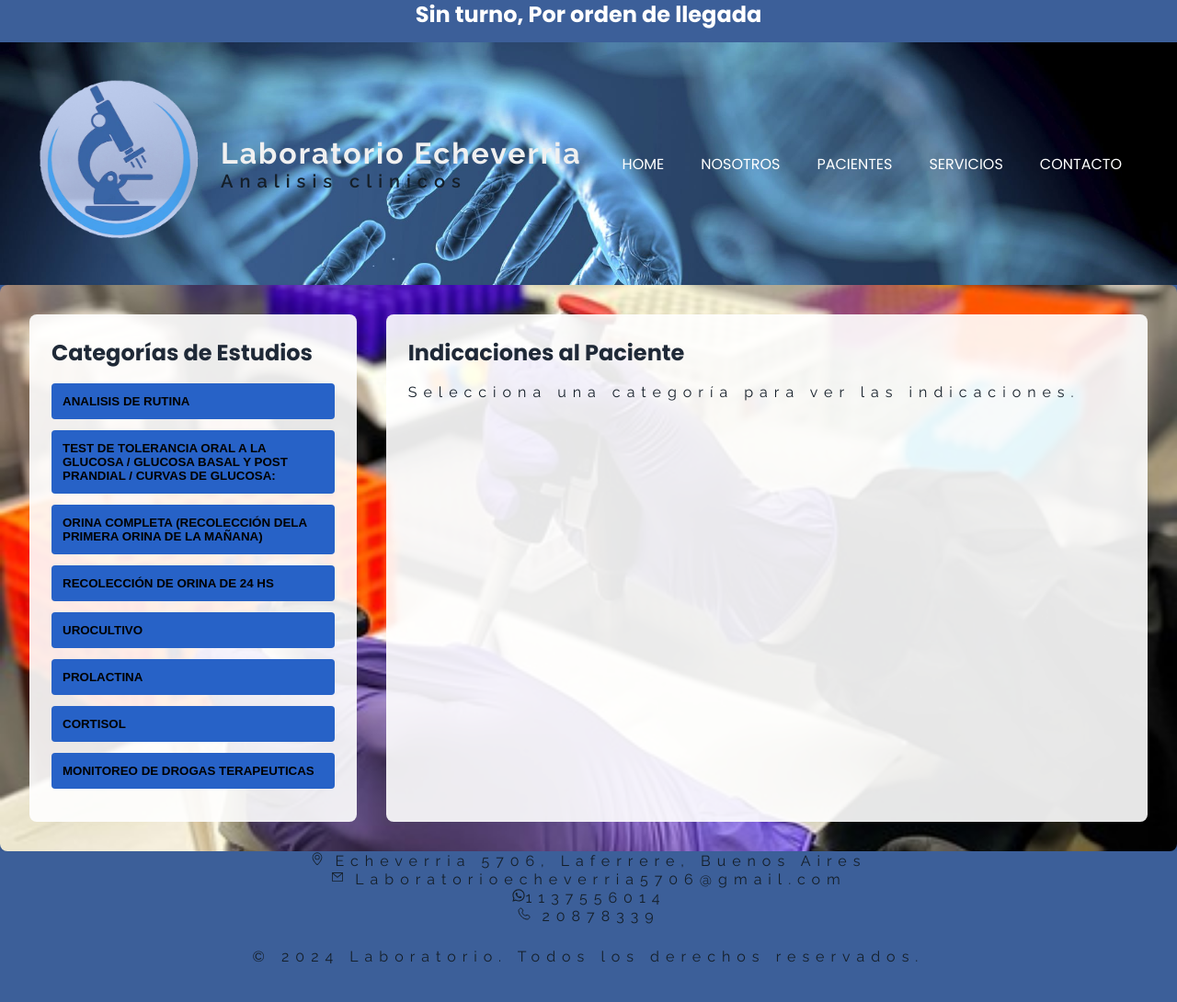
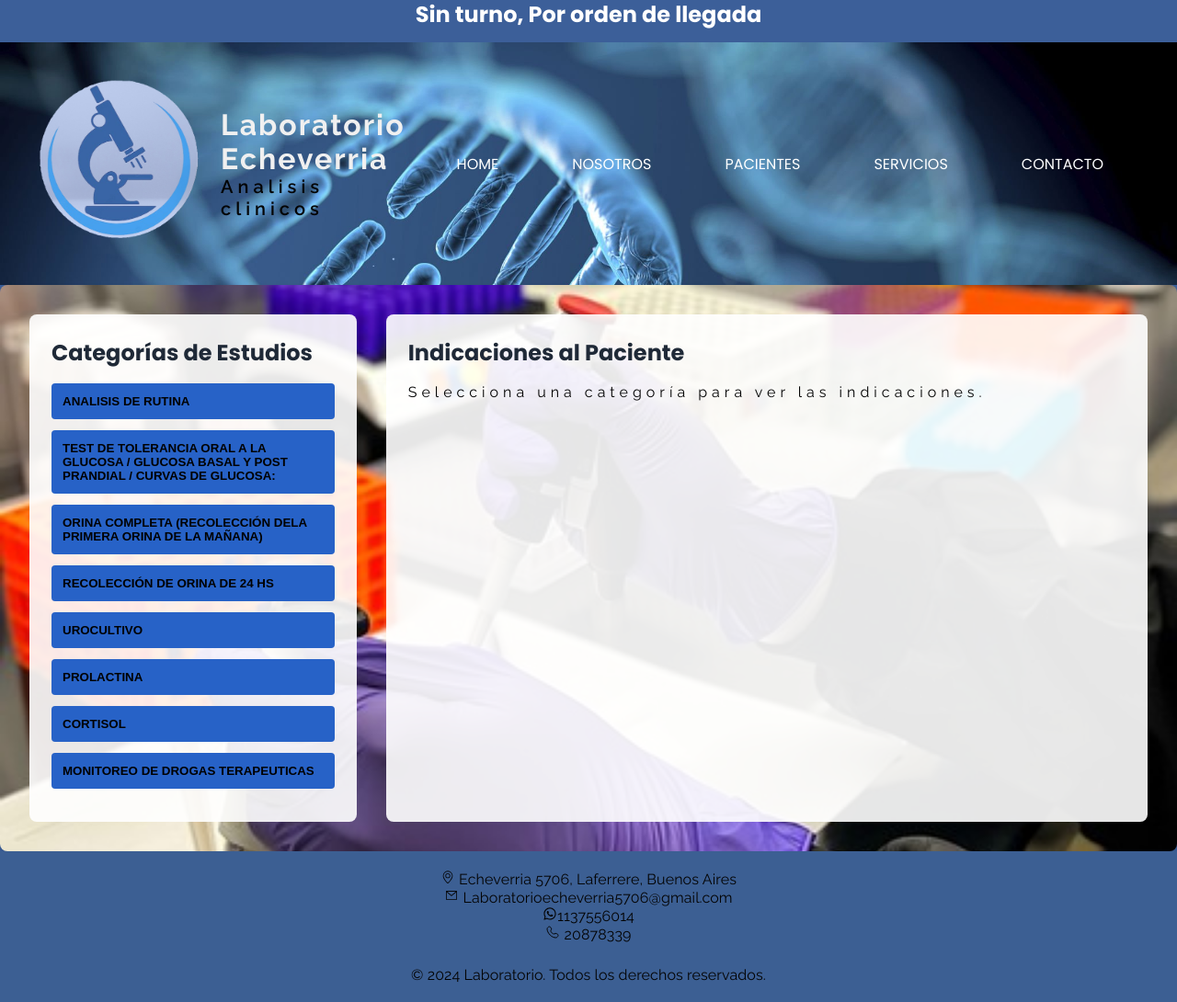
Before and after one commit to JMsanchez4920/laboratorio2024., a plain HTML site: page PACIENTES.html in a window 1280 px wide. Shown: the whole page at 92% size. Before the commit the page ends 1050 px from the top, so only its background shows below. Drawn offline with Linux system fonts and the light colour scheme.

Commit message:
Update PACIENTES.CSS

```diff
--- a/css/PACIENTES.CSS
+++ b/css/PACIENTES.CSS
@@ -27,6 +27,35 @@ justify-content: space-between;
     color: #ffffff;
 }
 
+.purple-banner svg {
+    margin-right: 10px; /* Ajusta el valor según necesites */
+}
+
+
+.navbar{
+    list-style: none;
+  }
+
+  .navbar li{
+    display: inline-block;
+    padding: 0 20px;
+
+  }
+
+  .navbar li:hover{
+    transform: scale(1.2);
+  }
+
+  .navbar a{
+    font-size: 700;
+    color: #ffffff;
+    text-decoration: none;
+  }
+
+  .navbar a:hover{
+    color: #d31717
+  }
+
   nav ul {
   list-style: none;
   display: flex;
@@ -34,11 +63,6 @@ display: flex;
 
   nav li {
   margin: 0 20px;
-}
-
-nav a {
-text-decoration: none;
-color: #ffffff;
   }
 
 }
@@ -59,6 +83,12 @@ header {
 
 header img {
     width: 200px;
+}
+
+header img:hover{ /*brillito de logo*/
+    transition:  all 0.2s ease;
+    filter: brightness(130%)
+
 }
 
 h1 p{
@@ -83,9 +113,9 @@ h1 {
 }
 
 p {
-  color: #151f29;
+  color: #040404;
   font-family: 'raleway', sans-serif;
-  letter-spacing: 7px;
+  letter-spacing: 5px;
 }
 .menu {
     position: relative;
@@ -178,8 +208,29 @@ h3 {
     margin-bottom: 1rem;
 }
 
-.footer-txt {
-    text-align: center; /* Centrar el texto del footer */
-    color: #333; /* Color del texto */
-    background-color: #3c5f99;
+footer {
+    background-color: #3c5f93;
+    padding: 20px 0;
+    text-align: center;
 }
+
+.footer-content {
+    display: flex;
+    justify-content: flex-start;
+    align-items: center;
+    padding: 0 20px;
+    gap: 5px;
+}
+
+.footer-column {
+    flex: 1;
+    text-align: center;
+    margin: 0;
+    padding: 0;
+}
+
+footer p {
+    font-family: 'raleway', sans-serif;
+    color: #040404;
+    letter-spacing: 0.1px;
+}
```
Lines whose indentation alone changed are shown as unchanged.
